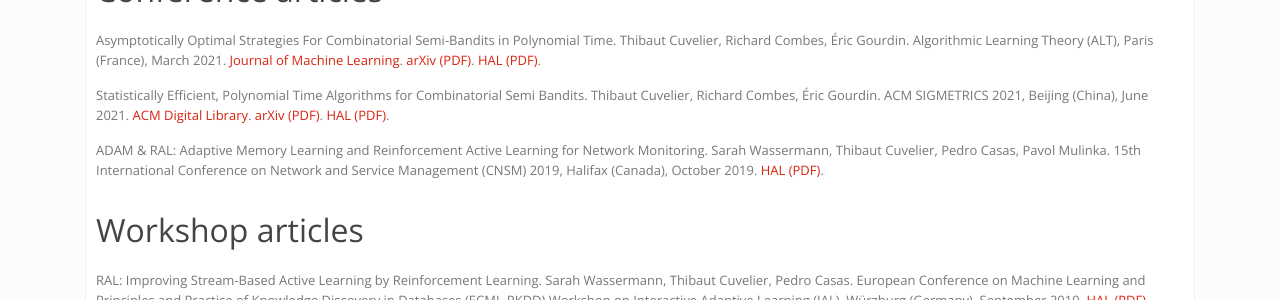
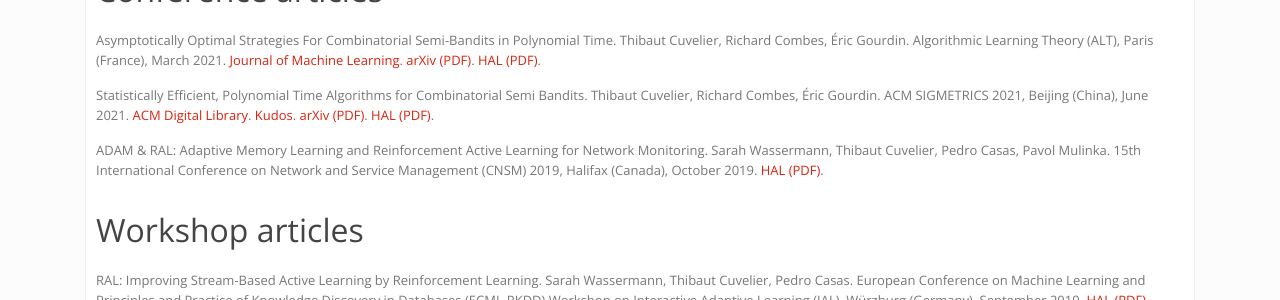
Before and after one commit to dourouc05/dourouc05.github.io, a Jekyll site: the page built from publications.md, in a window 1280 px wide. Shown: the part 433-733 px from the top of the page. Built offline with Jekyll 4.4.1, drawn with Linux system fonts in a browser that asks for light colours; a script that is not in the unit is left out.

Commit message:
Update reference.md

```diff
--- a/_includes/reference.md
+++ b/_includes/reference.md
@@ -1 +1 @@
-{% assign article = site.data.articles[include.key] %}{{ article.title }}. {{ article.authors }}. {{ article.venue }}. {% if article.venue_link %}[{{article.venue_link.name}}]({{article.venue_link.url}}). {% endif %}{% if article.doi %}[DOI](https://doi.org/{{article.doi}}). {% endif %}{% if article.arxiv %}[arXiv (PDF)](https://arxiv.org/abs/{{article.arxiv}}). {% endif %}{% if article.orbi %}[ORBi (PDF)](http://hdl.handle.net/{{article.orbi}}). {% endif %}{% if article.hal %}[HAL (PDF)](https://hal.archives-ouvertes.fr/{{article.hal}}). {% endif %}{% for link in links %}[{{link.name}}]({{link.url}}). {% endfor %}
+{% assign article = site.data.articles[include.key] %}{{ article.title }}. {{ article.authors }}. {{ article.venue }}. {% if article.venue_link %}[{{article.venue_link.name}}]({{article.venue_link.url}}). {% endif %}{% if article.doi %}[DOI](https://doi.org/{{article.doi}}). {% endif %}{% if article.kudos %}[Kudos]({{article.kudos}}). {% endif %}{% if article.arxiv %}[arXiv (PDF)](https://arxiv.org/abs/{{article.arxiv}}). {% endif %}{% if article.orbi %}[ORBi (PDF)](http://hdl.handle.net/{{article.orbi}}). {% endif %}{% if article.hal %}[HAL (PDF)](https://hal.archives-ouvertes.fr/{{article.hal}}). {% endif %}{% for link in links %}[{{link.name}}]({{link.url}}). {% endfor %}
```
